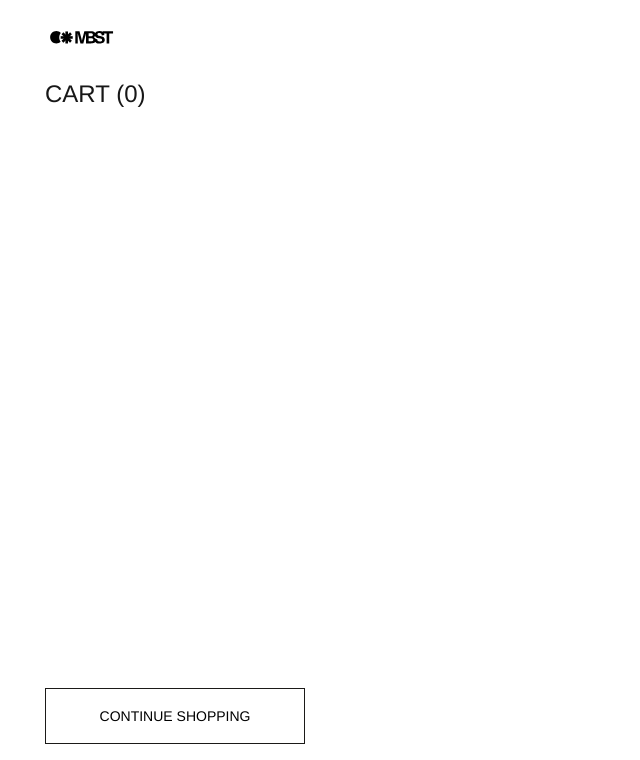
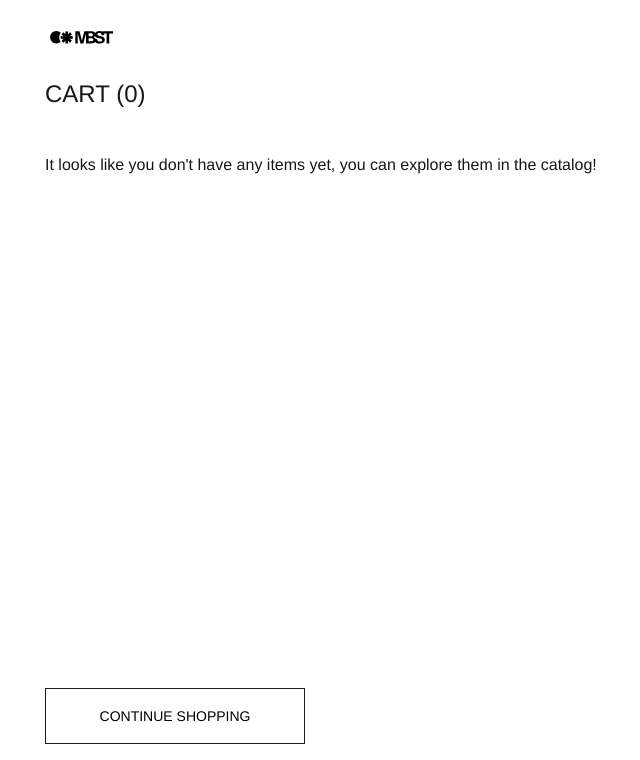
Before and after one commit to VLDeMenezes/zara-challenge, a Next.js app: page /cart in a window 1280 px wide. Shown: the top 760 px of the page, without its empty margins (55-695 px from the left). Built offline with nearby package versions, Linux system fonts and the light colour scheme.

Commit message:
feat: Empty cart text

```diff
--- a/src/features/checkout/components/CartGrid/CartGrid.tsx
+++ b/src/features/checkout/components/CartGrid/CartGrid.tsx
@@ -5,6 +5,16 @@ interface CartGridProps {
   cart: CartItemType[];
 }
 const CartGrid: React.FC<CartGridProps> = ({ cart }) => {
+  if (cart.length < 1)
+    return (
+      <section aria-label="Cart list">
+        <span>
+          It looks like you don&apos;t have any items yet, you can explore them in the
+          catalog!
+        </span>
+      </section>
+    );
+
   return (
     <section aria-label="Cart list">
       <ul className={styles["cart-grid"]}>
```
